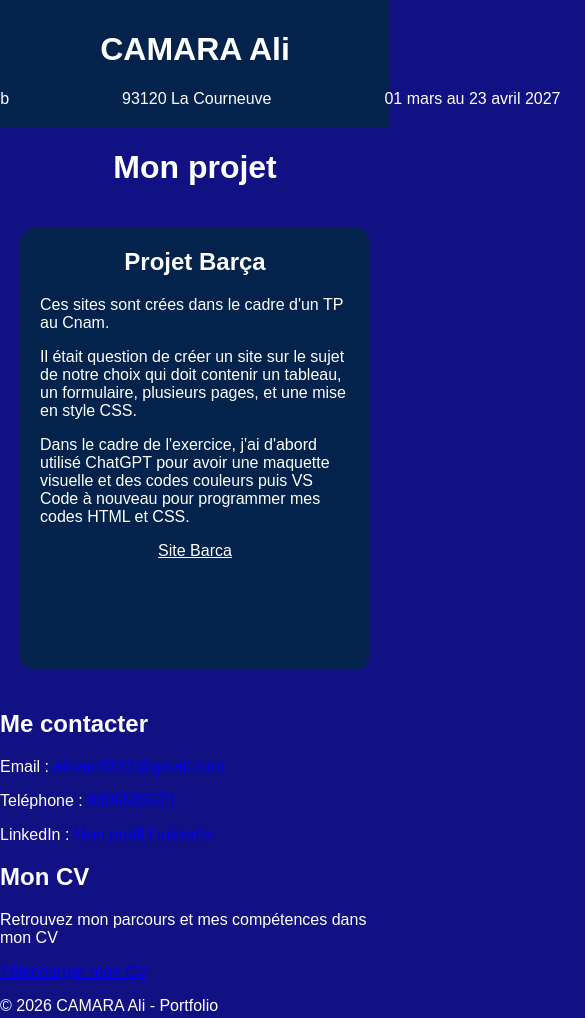
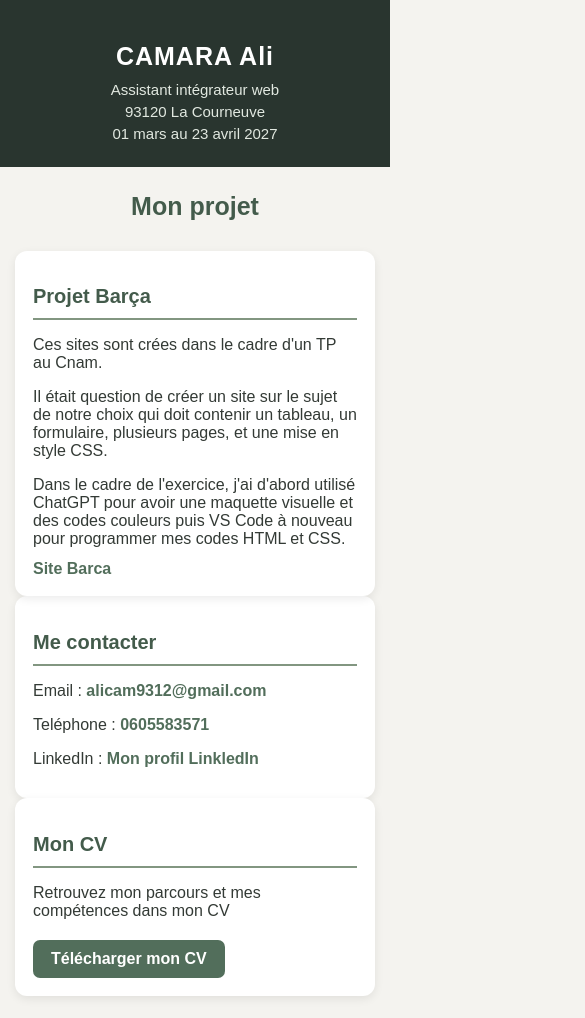
Before and after one commit to alicam9312-coder/portfolio, a plain HTML site: page index.html in a window 390 px wide. Shown: the top 1018 px of the page, 585 px wide, since content can reach past the window. Drawn offline with Linux system fonts and the light colour scheme.

Commit message:
Update style.css

```diff
--- a/style.css
+++ b/style.css
@@ -1,67 +1,162 @@
-body{
+body {
     margin: 0;
-    font-family: Arial, Helvetica, sans-serif;
-    color: white;
-    background-color: #111184;
+    padding: 0;
+    font-family: Arial, sans-serif;
+    background-color: #F4F3EF;
+    color: #333A35;
     box-sizing: border-box;
 }
 
-header{
-    display: flex;
-    flex-direction: column;
-    align-items: center;
-    background-color: red;
-    padding-bottom: 20px;
-    background-color: #03224C;
+
+header {
+    background-color: #29352F;
+    color: white;
+    text-align: center;
+    padding: 35px 20px;
 }
 
-.nom{
-    font-weight: bold;
-    margin-top: 10px;
+.nom h1 {
+    font-size: 32px;
+    margin-bottom: 10px;
+    letter-spacing: 1px;
 }
 
-.coordonnees{
+.coordonnees {
     display: flex;
-    flex-direction: row;
-    justify-content: space-around;
-    width: 100vh;
-
+    justify-content: center;
+    flex-wrap: wrap;
+    gap: 25px;
+    color: #E1E8E0;
+    font-size: 15px;
 }
 
-.principal{
-    display: flex;
-    flex-direction: column;
-    justify-content: center;
+main {
+    max-width: 1000px;
+    margin: 40px auto;
+    padding: 0 20px;
+}
+
+main > h1 {
+    text-align: center;
+    color: #435B4B;
+    font-size: 30px;
+    margin-bottom: 30px;
 }
 
 
-main h1{
+.principal {
     display: flex;
-    justify-content: center;
-}
-
-.right{
-    margin: 20px 20px;
-    background-color: #03224C;
-    border-radius: 15px;
-    height: 50vh;
-    padding-left: 20px;
-    padding-right: 20px;
-    padding-bottom: 20px;
-}
-
-.right h2{
-    display: flex;
-    justify-content: center;
+    flex-direction: column;
+    gap: 25px;
 }
 
 
-.right a{
-    display: flex;
-    justify-content: center;
-    color: white;
+.right,
+.contact,
+.CV {
+    background-color: white;
+    padding: 25px;
+    border-radius: 12px;
+    box-shadow: 0 3px 10px rgba(0, 0, 0, 0.08);
 }
 
-a:hover{
-    color: red;
+
+.right h2,
+.contact h2,
+.CV h2 {
+    color: #435B4B;
+    font-size: 23px;
+    border-bottom: 2px solid #829681;
+    padding-bottom: 10px;
+    margin-bottom: 15px;
 }
+
+
+.right p,
+.contact p,
+.CV p {
+    margin-bottom: 12px;
+}
+
+.right a,
+.contact a,
+.CV a {
+    color: #526E5B;
+    font-weight: bold;
+    text-decoration: none;
+    transition: 0.3s;
+}
+
+.right a:hover,
+.contact a:hover,
+.CV a:hover {
+    color: #A87950;
+    text-decoration: underline;
+}
+
+
+.CV a[download] {
+    display: inline-block;
+    background-color: #526E5B;
+    color: white;
+    padding: 10px 18px;
+    border-radius: 7px;
+    margin-top: 8px;
+}
+
+.CV a[download]:hover {
+    background-color: #29352F;
+    text-decoration: none;
+}
+
+footer {
+    background-color: #29352F;
+    color: white;
+    text-align: center;
+    padding: 18px;
+    margin-top: 40px;
+}
+
+/* ADAPTATION AUX TELEPHONES */
+@media screen and (max-width: 600px) {
+
+    header {
+        padding: 25px 15px;
+    }
+
+    .nom h1 {
+        font-size: 25px;
+    }
+
+    .coordonnees {
+        flex-direction: column;
+        gap: 5px;
+    }
+
+    main {
+        margin: 25px auto;
+        padding: 0 15px;
+    }
+
+    main > h1 {
+        font-size: 25px;
+    }
+
+    .right,
+    .contact,
+    .CV {
+        padding: 18px;
+    }
+
+    .right h2,
+    .contact h2,
+    .CV h2 {
+        font-size: 20px;
+    }
+
+    .right p,
+    .contact p,
+    .CV p {
+        overflow-wrap: anywhere;
+    }
+}
```
